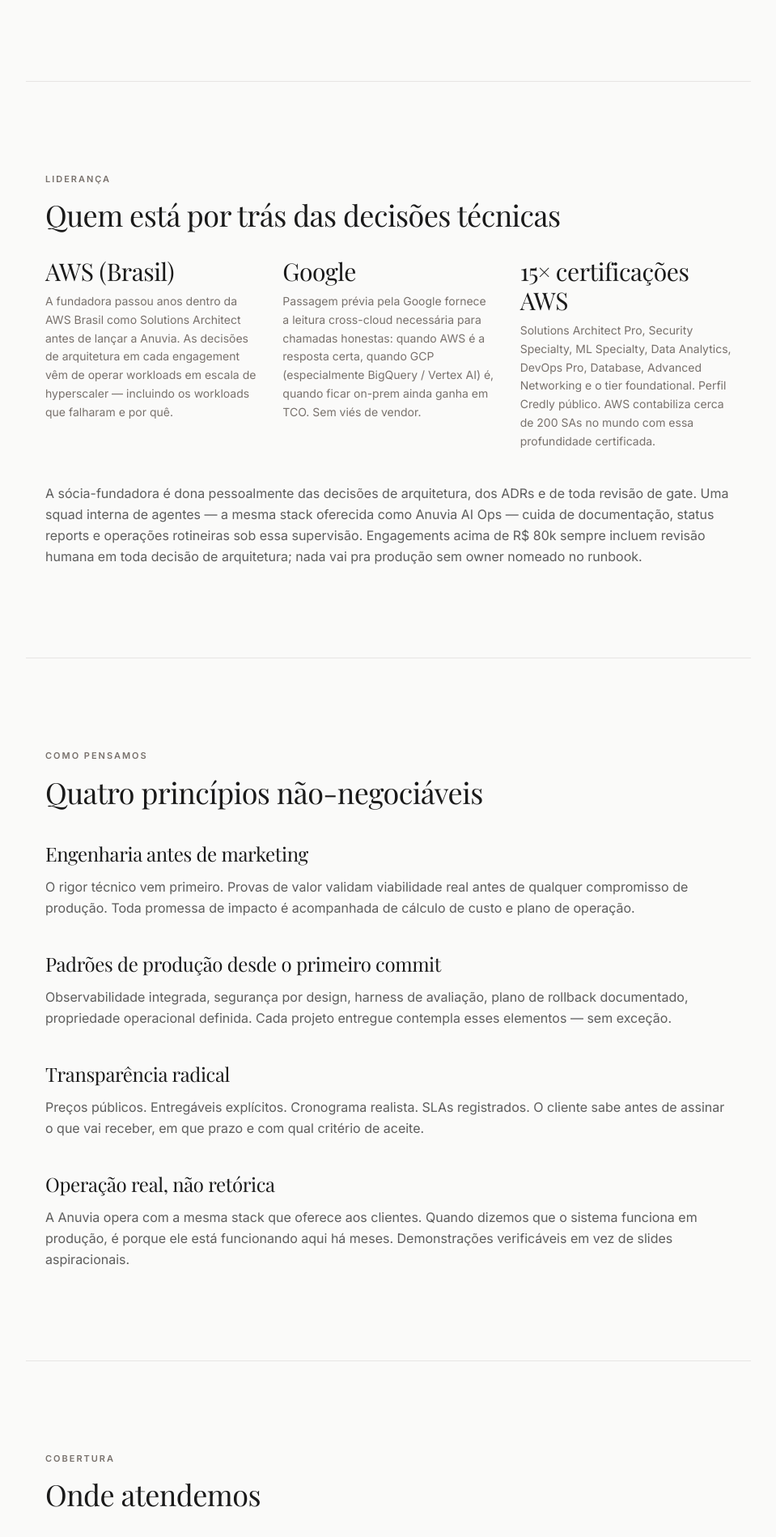
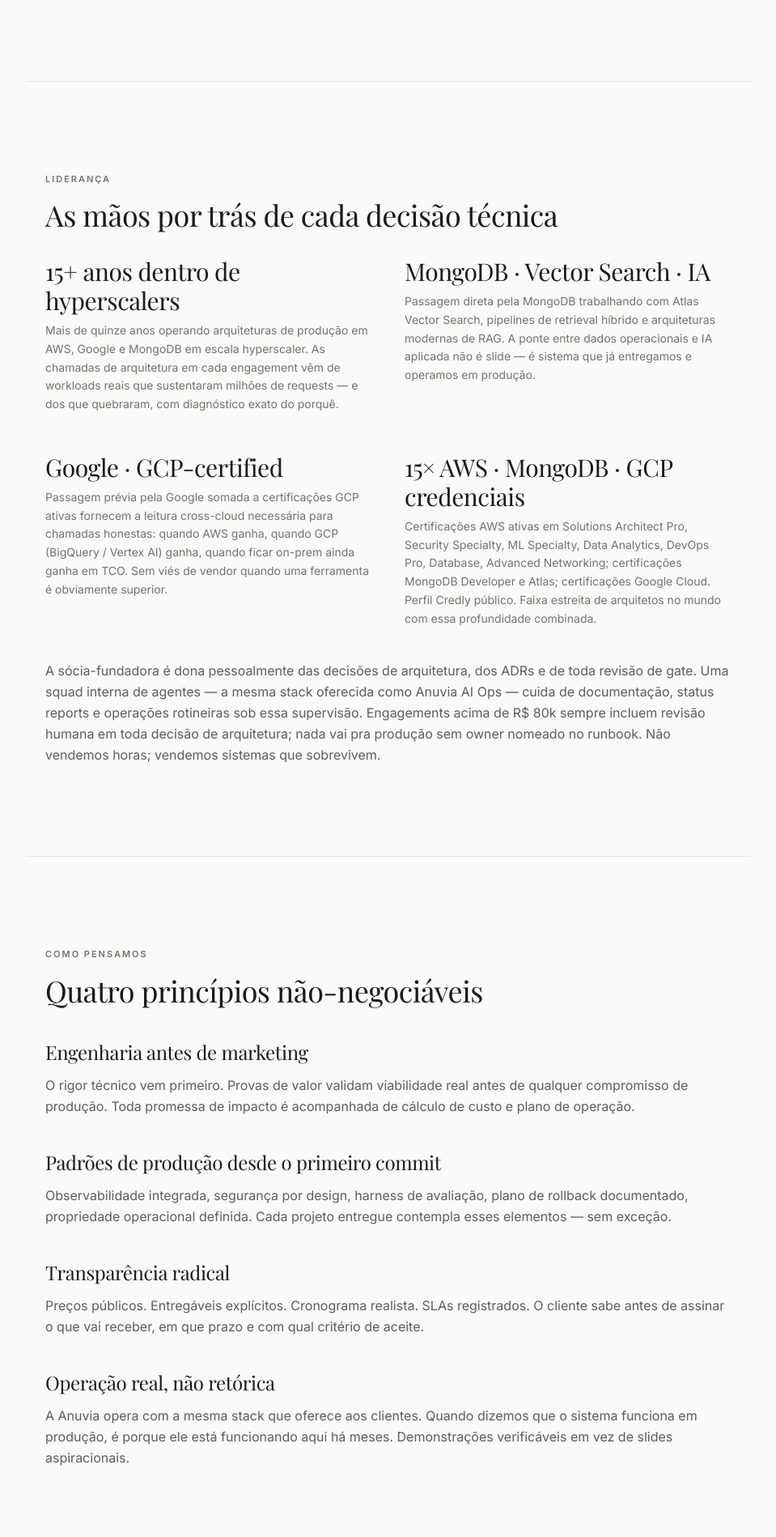
Before and after one commit to milavernazza/anuvia-lp, a FastAPI app: page /about in a window 1280 px wide. Shown: the part 1435-3333 px from the top of the page at 81% size, without its empty margins (160-1119 px from the left). Run offline with FastAPI, Linux system fonts and the light colour scheme; parts of the project's set-up code (start-up, migrations or seed data) failed here and were passed over; some libraries are stand-ins or nearby versions.

Commit message:
about: founder framed across hyperscalers; add MongoDB/Vector/AI column; trilingual

```diff
--- a/templates/about.html
+++ b/templates/about.html
@@ -47,44 +47,52 @@
 <section class="max-w-4xl mx-auto px-6 py-16">
   {% if lang == 'en' %}
   <p class="eyebrow mb-4">Leadership</p>
-  <h2 class="h-serif text-3xl md:text-4xl mb-8 leading-tight">Who is behind the technical decisions</h2>
+  <h2 class="h-serif text-3xl md:text-4xl mb-8 leading-tight">The hands behind every technical decision</h2>
 
-  <div class="grid md:grid-cols-3 gap-8 mb-10">
+  <div class="grid md:grid-cols-2 gap-x-10 gap-y-12 mb-10">
     <div>
-      <p class="h-serif text-3xl mb-2">AWS (Brazil)</p>
-      <p class="text-sm text-subtle leading-relaxed">The founder spent years inside AWS Brazil as a Solutions Architect before launching Anuvia. Architecture decisions on each engagement come from operating workloads at hyperscaler scale — including the workloads that failed and why.</p>
+      <p class="h-serif text-3xl mb-2">15+ years inside hyperscalers</p>
+      <p class="text-sm text-subtle leading-relaxed">Over fifteen years operating production architectures across AWS, Google and MongoDB at hyperscale. The architecture calls made on every engagement come from running workloads that handled millions of requests — and from the ones that broke, and exactly why.</p>
     </div>
     <div>
-      <p class="h-serif text-3xl mb-2">Google</p>
-      <p class="text-sm text-subtle leading-relaxed">Prior tenure at Google supplies the cross-cloud reading needed for honest calls: when AWS is the right answer, when GCP (especially BigQuery / Vertex AI) is, when staying on-prem still wins on TCO. No vendor bias.</p>
+      <p class="h-serif text-3xl mb-2">MongoDB · Vector Search · AI</p>
+      <p class="text-sm text-subtle leading-relaxed">Direct tenure at MongoDB working with Atlas Vector Search, hybrid retrieval pipelines and modern RAG architectures. The bridge between operational data and applied AI isn't a slide — it's a system we've shipped and operated in production.</p>
     </div>
     <div>
-      <p class="h-serif text-3xl mb-2">15× AWS certifications</p>
-      <p class="text-sm text-subtle leading-relaxed">Solutions Architect Pro, Security Specialty, ML Specialty, Data Analytics, DevOps Pro, Database, Advanced Networking, and the foundational tier. Public Credly profile. AWS counts roughly 200 SAs globally at this certification depth.</p>
+      <p class="h-serif text-3xl mb-2">Google · GCP-certified</p>
+      <p class="text-sm text-subtle leading-relaxed">Prior tenure at Google plus active GCP certifications supply the cross-cloud reading needed for honest calls: when AWS wins, when GCP (BigQuery / Vertex AI) wins, when staying on-prem still wins on TCO. No vendor bias when one tool obviously beats another.</p>
+    </div>
+    <div>
+      <p class="h-serif text-3xl mb-2">15× AWS · MongoDB · GCP credentials</p>
+      <p class="text-sm text-subtle leading-relaxed">Active AWS certifications across Solutions Architect Pro, Security Specialty, ML Specialty, Data Analytics, DevOps Pro, Database, Advanced Networking; MongoDB Developer and Atlas certifications; Google Cloud certifications. Public Credly profile. A narrow band of architects globally hold this combined depth.</p>
     </div>
   </div>
 
-  <p class="text-ink/70 leading-relaxed">A founding partner owns architecture decisions, ADRs and every gate review personally. An internal agent squad — the same stack offered as Anuvia AI Ops — handles documentation, status reports and routine delivery operations under that supervision. Engagements above $80k always include human review on every architectural decision; nothing ships to production without a named owner in the runbook.</p>
+  <p class="text-ink/70 leading-relaxed">A founding partner owns architecture decisions, ADRs and every gate review personally. An internal agent squad — the same stack offered as Anuvia AI Ops — handles documentation, status reports and routine delivery under that supervision. Engagements above $80k always include human review on every architectural decision; nothing ships to production without a named owner in the runbook. We don't sell hours; we sell systems that survive.</p>
   {% else %}
   <p class="eyebrow mb-4">Liderança</p>
-  <h2 class="h-serif text-3xl md:text-4xl mb-8 leading-tight">Quem está por trás das decisões técnicas</h2>
+  <h2 class="h-serif text-3xl md:text-4xl mb-8 leading-tight">As mãos por trás de cada decisão técnica</h2>
 
-  <div class="grid md:grid-cols-3 gap-8 mb-10">
+  <div class="grid md:grid-cols-2 gap-x-10 gap-y-12 mb-10">
     <div>
-      <p class="h-serif text-3xl mb-2">AWS (Brasil)</p>
-      <p class="text-sm text-subtle leading-relaxed">A fundadora passou anos dentro da AWS Brasil como Solutions Architect antes de lançar a Anuvia. As decisões de arquitetura em cada engagement vêm de operar workloads em escala de hyperscaler — incluindo os workloads que falharam e por quê.</p>
+      <p class="h-serif text-3xl mb-2">15+ anos dentro de hyperscalers</p>
+      <p class="text-sm text-subtle leading-relaxed">Mais de quinze anos operando arquiteturas de produção em AWS, Google e MongoDB em escala hyperscaler. As chamadas de arquitetura em cada engagement vêm de workloads reais que sustentaram milhões de requests — e dos que quebraram, com diagnóstico exato do porquê.</p>
     </div>
     <div>
-      <p class="h-serif text-3xl mb-2">Google</p>
-      <p class="text-sm text-subtle leading-relaxed">Passagem prévia pela Google fornece a leitura cross-cloud necessária para chamadas honestas: quando AWS é a resposta certa, quando GCP (especialmente BigQuery / Vertex AI) é, quando ficar on-prem ainda ganha em TCO. Sem viés de vendor.</p>
+      <p class="h-serif text-3xl mb-2">MongoDB · Vector Search · IA</p>
+      <p class="text-sm text-subtle leading-relaxed">Passagem direta pela MongoDB trabalhando com Atlas Vector Search, pipelines de retrieval híbrido e arquiteturas modernas de RAG. A ponte entre dados operacionais e IA aplicada não é slide — é sistema que já entregamos e operamos em produção.</p>
     </div>
     <div>
-      <p class="h-serif text-3xl mb-2">15× certificações AWS</p>
-      <p class="text-sm text-subtle leading-relaxed">Solutions Architect Pro, Security Specialty, ML Specialty, Data Analytics, DevOps Pro, Database, Advanced Networking e o tier foundational. Perfil Credly público. AWS contabiliza cerca de 200 SAs no mundo com essa profundidade certificada.</p>
+      <p class="h-serif text-3xl mb-2">Google · GCP-certified</p>
+      <p class="text-sm text-subtle leading-relaxed">Passagem prévia pela Google somada a certificações GCP ativas fornecem a leitura cross-cloud necessária para chamadas honestas: quando AWS ganha, quando GCP (BigQuery / Vertex AI) ganha, quando ficar on-prem ainda ganha em TCO. Sem viés de vendor quando uma ferramenta é obviamente superior.</p>
+    </div>
+    <div>
+      <p class="h-serif text-3xl mb-2">15× AWS · MongoDB · GCP credenciais</p>
+      <p class="text-sm text-subtle leading-relaxed">Certificações AWS ativas em Solutions Architect Pro, Security Specialty, ML Specialty, Data Analytics, DevOps Pro, Database, Advanced Networking; certificações MongoDB Developer e Atlas; certificações Google Cloud. Perfil Credly público. Faixa estreita de arquitetos no mundo com essa profundidade combinada.</p>
     </div>
   </div>
 
-  <p class="text-ink/70 leading-relaxed">A sócia-fundadora é dona pessoalmente das decisões de arquitetura, dos ADRs e de toda revisão de gate. Uma squad interna de agentes — a mesma stack oferecida como Anuvia AI Ops — cuida de documentação, status reports e operações rotineiras sob essa supervisão. Engagements acima de R$ 80k sempre incluem revisão humana em toda decisão de arquitetura; nada vai pra produção sem owner nomeado no runbook.</p>
+  <p class="text-ink/70 leading-relaxed">A sócia-fundadora é dona pessoalmente das decisões de arquitetura, dos ADRs e de toda revisão de gate. Uma squad interna de agentes — a mesma stack oferecida como Anuvia AI Ops — cuida de documentação, status reports e operações rotineiras sob essa supervisão. Engagements acima de R$ 80k sempre incluem revisão humana em toda decisão de arquitetura; nada vai pra produção sem owner nomeado no runbook. Não vendemos horas; vendemos sistemas que sobrevivem.</p>
   {% endif %}
 </section>
 
@@ -145,14 +153,14 @@
   <p class="eyebrow mb-4">Coverage</p>
   <h2 class="h-serif text-3xl md:text-4xl mb-8 leading-tight">Where we work</h2>
   <div class="grid md:grid-cols-2 gap-8 text-ink/70 leading-relaxed">
-    <p>We work on projects in Brazil and the United States, with a team fluent in Portuguese and English. Contracts can be established under whichever local legal entity is most convenient for each client — including LGPD, GDPR and sector-specific compliance when applicable.</p>
+    <p>We work on projects across Brazil, the United States and Latin America, with a team fluent in <strong>Portuguese, English and Spanish</strong>. Contracts can be established under whichever local legal entity is most convenient for each client — including LGPD, GDPR and sector-specific compliance when applicable.</p>
     <p>Engagement models include point audits, fixed-scope sprints, multi-phase projects and strategic retainers. For small teams without a senior cloud CTO, we work as a fractional Solutions Architect with monthly hour allocations.</p>
   </div>
   {% else %}
   <p class="eyebrow mb-4">Cobertura</p>
   <h2 class="h-serif text-3xl md:text-4xl mb-8 leading-tight">Onde atendemos</h2>
   <div class="grid md:grid-cols-2 gap-8 text-ink/70 leading-relaxed">
-    <p>Atuamos em projetos no Brasil e nos Estados Unidos, com time fluente em português e inglês. Contratos podem ser estabelecidos com a estrutura jurídica local mais conveniente para cada cliente — incluindo conformidade com LGPD, GDPR e regulamentações setoriais quando aplicável.</p>
+    <p>Atuamos em projetos no Brasil, Estados Unidos e América Latina, com time fluente em <strong>português, inglês e espanhol</strong>. Contratos podem ser estabelecidos com a estrutura jurídica local mais conveniente para cada cliente — incluindo conformidade com LGPD, GDPR e regulamentações setoriais quando aplicável.</p>
     <p>Modelos de engajamento incluem auditorias pontuais, sprints com escopo fixo, projetos multi-fase e retentores estratégicos. Para times pequenos sem CTO sênior de cloud, atuamos como Solutions Architect fracional com horas alocadas mensalmente.</p>
   </div>
   {% endif %}
```
